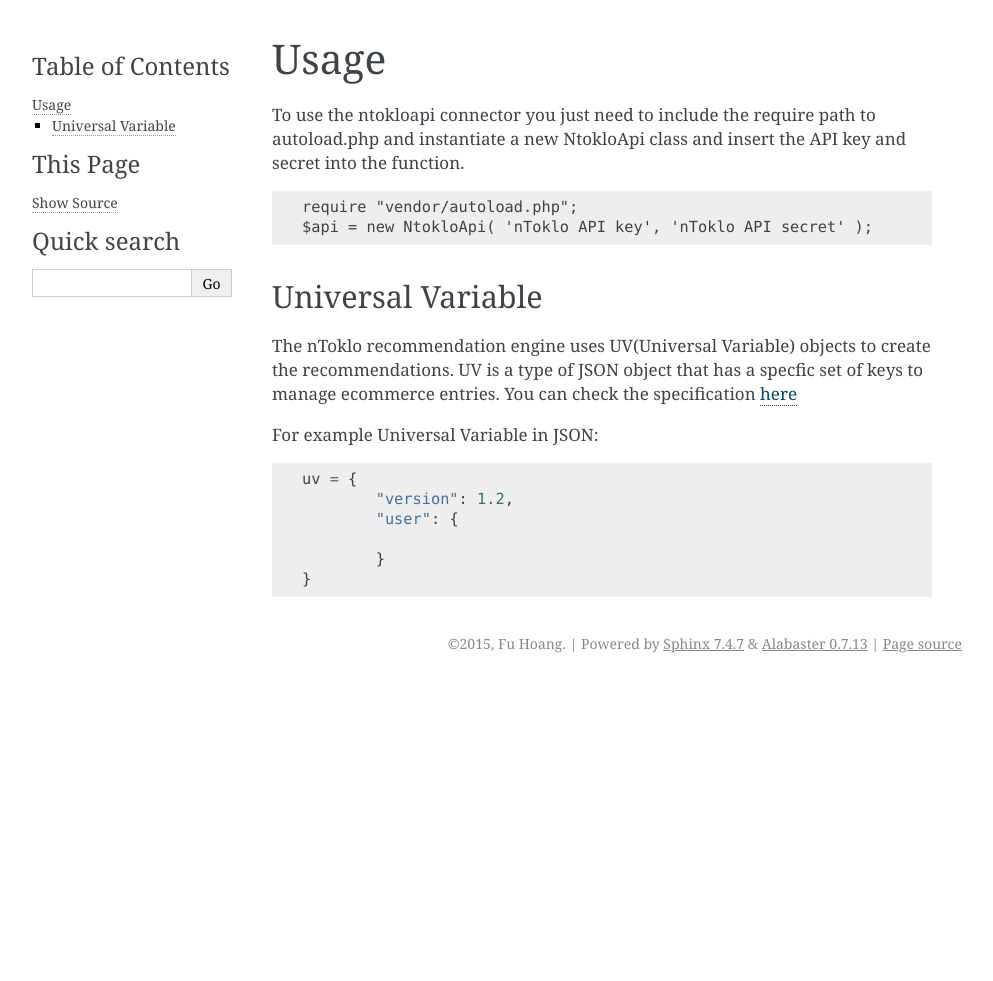
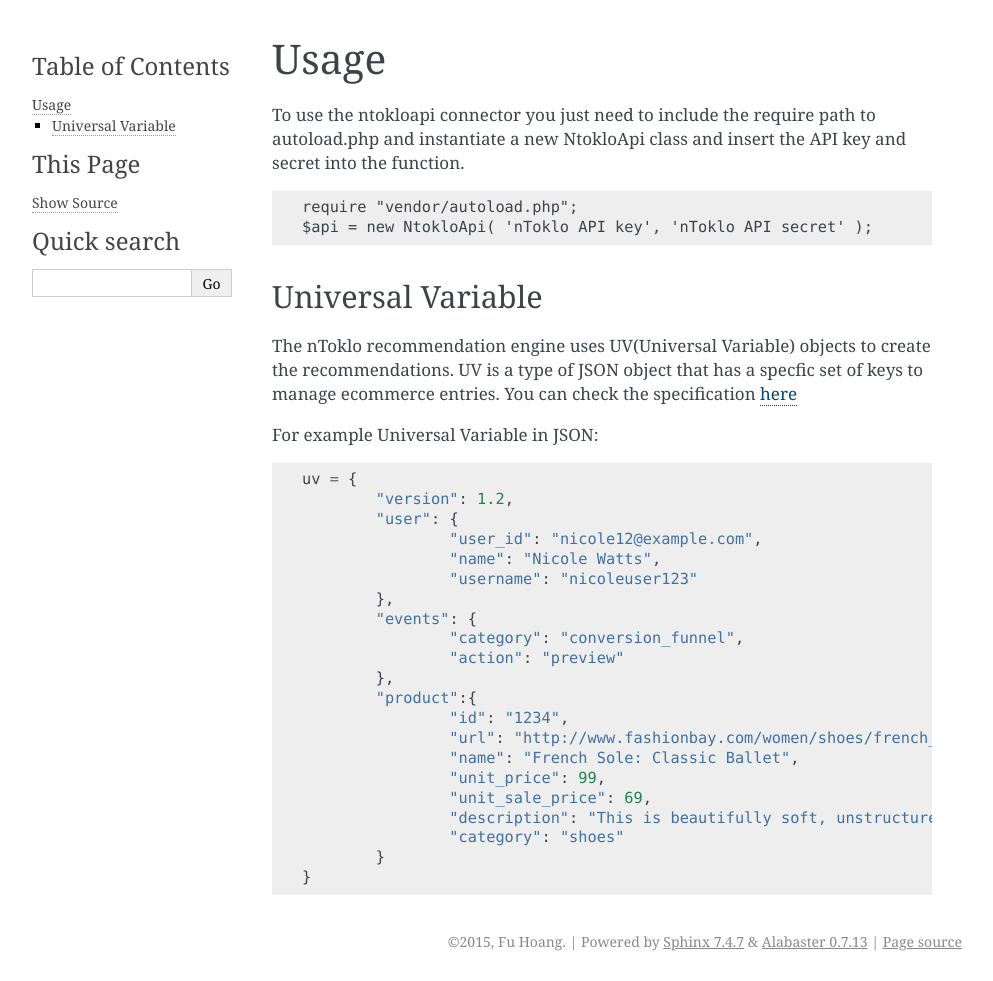
Before and after one commit to nToklo/ntokloapi-php, a Sphinx documentation site: the page built from docs/source/usage.rst, in a window 1280 px wide. Shown: the whole page, without its empty margins (148-1141 px from the left). Built offline with Sphinx 7.4.7, drawn with Linux system fonts in a browser that asks for light colours; before the commit the page ends 900 px from its top, so only the background shows below that.

Commit message:
updated usage.rst

```diff
--- a/docs/source/usage.rst
+++ b/docs/source/usage.rst
@@ -20,6 +20,21 @@
 	uv = {
 		"version": 1.2,
 		"user": {
-
+			"user_id": "nicole12@example.com",
+			"name": "Nicole Watts",
+			"username": "nicoleuser123"
+		},
+		"events": {
+			"category": "conversion_funnel",
+			"action": "preview"
+		},
+		"product":{
+			"id": "1234",
+			"url": "http://www.fashionbay.com/women/shoes/french_sole_flats_1021.html",
+			"name": "French Sole: Classic Ballet",
+			"unit_price": 99,
+			"unit_sale_price": 69,
+			"description": "This is beautifully soft, unstructured ballet flat is ..."
+			"category": "shoes"
 		}
 	}
```
